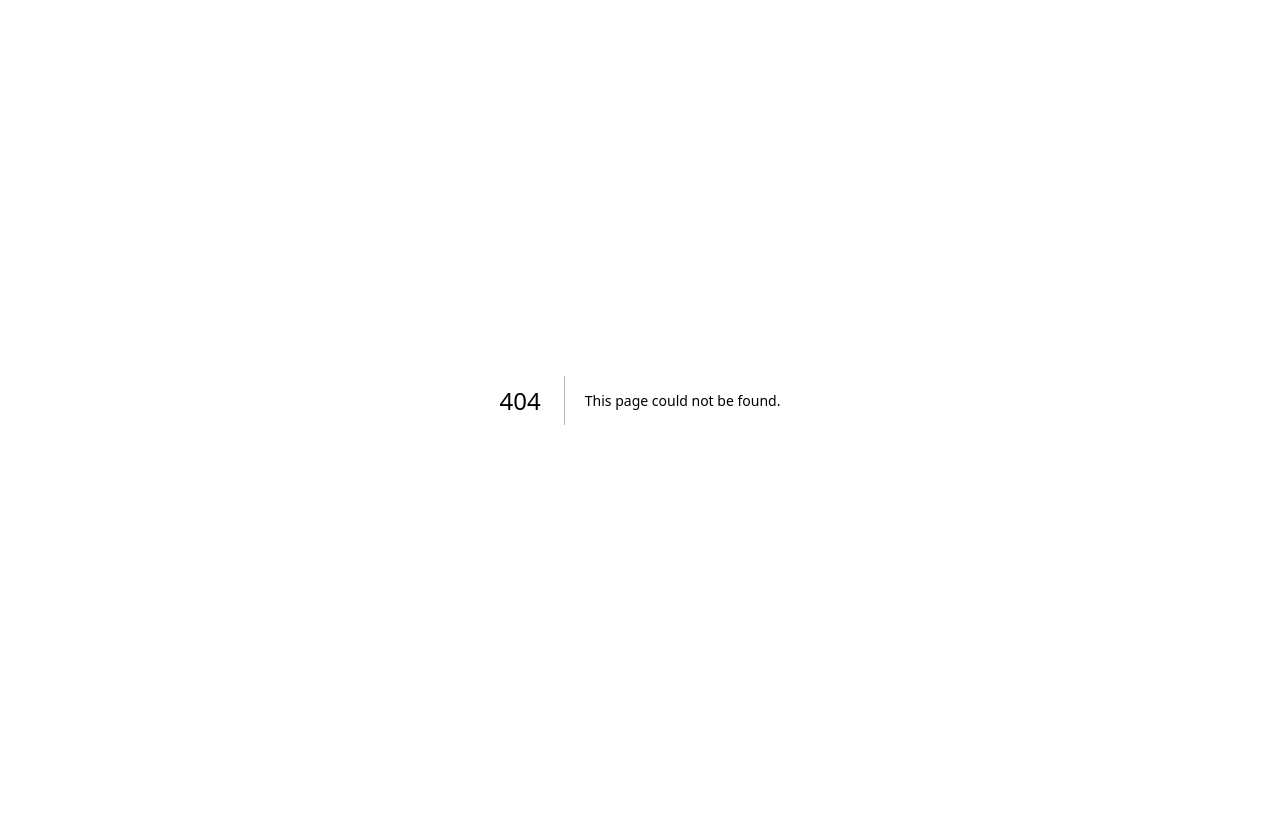
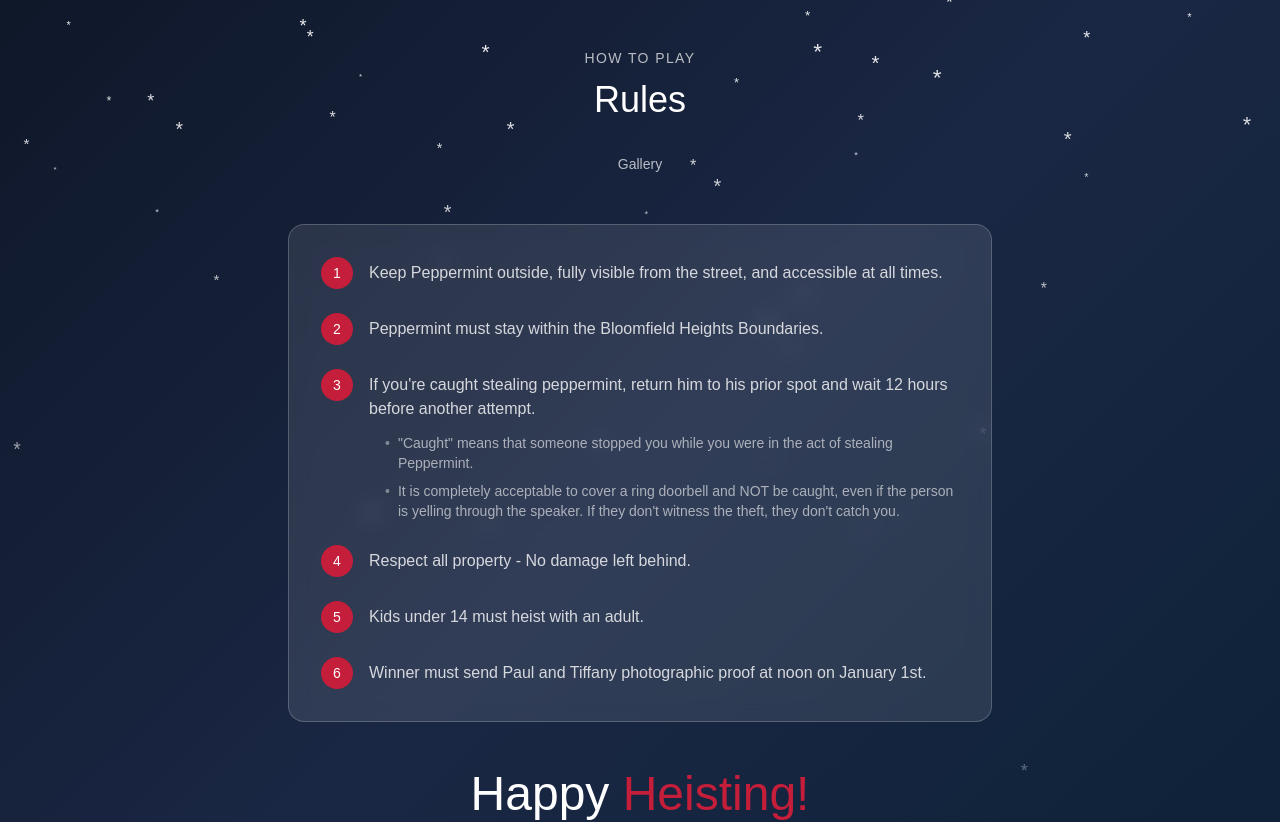
Before and after one commit to ressik/peppermint-tracker, a Next.js app: page /rules in a window 1280 px wide. Before the commit this address had no page. Shown: the top 822 px of the page. Built offline with nearby package versions, Linux system fonts and the light colour scheme.

Commit message:
added a rules page

```diff
--- a/src/app/page.tsx
+++ b/src/app/page.tsx
@@ -119,6 +119,12 @@ export default function Home() {
           >
             Leaderboard
           </Link>
+          <Link
+            href="/rules"
+            className="px-5 py-2 text-sm font-medium text-white/70 hover:text-white transition-all"
+          >
+            Rules
+          </Link>
         </div>
       </div>
 
--- /dev/null
+++ b/src/app/rules/page.tsx
@@ -0,0 +1,101 @@
+import Link from 'next/link';
+
+export default function RulesPage() {
+  return (
+    <div className="max-w-3xl mx-auto px-4 sm:px-6 lg:px-8 py-12">
+      {/* Header */}
+      <div className="text-center mb-12">
+        <p className="text-white/70 text-sm uppercase tracking-widest mb-3">
+          How to Play
+        </p>
+        <h1 className="text-4xl font-light text-white mb-8">
+          Rules
+        </h1>
+        <Link
+          href="/"
+          className="px-5 py-2 text-sm font-medium text-white/70 hover:text-white transition-all"
+        >
+          Gallery
+        </Link>
+      </div>
+
+      {/* Rules */}
+      <div className="card-christmas p-8">
+        <ol className="space-y-6 text-white/80">
+          <li className="flex gap-4">
+            <span className="flex-shrink-0 w-8 h-8 rounded-full bg-[#c41e3a] flex items-center justify-center text-white text-sm font-medium">
+              1
+            </span>
+            <div className="flex-1 pt-1">
+              <p>Keep Peppermint outside, fully visible from the street, and accessible at all times.</p>
+            </div>
+          </li>
+
+          <li className="flex gap-4">
+            <span className="flex-shrink-0 w-8 h-8 rounded-full bg-[#c41e3a] flex items-center justify-center text-white text-sm font-medium">
+              2
+            </span>
+            <div className="flex-1 pt-1">
+              <p>Peppermint must stay within the Bloomfield Heights Boundaries.</p>
+            </div>
+          </li>
+
+          <li className="flex gap-4">
+            <span className="flex-shrink-0 w-8 h-8 rounded-full bg-[#c41e3a] flex items-center justify-center text-white text-sm font-medium">
+              3
+            </span>
+            <div className="flex-1 pt-1">
+              <p className="mb-3">If you&apos;re caught stealing peppermint, return him to his prior spot and wait 12 hours before another attempt.</p>
+              <ul className="space-y-2 ml-4 text-sm text-white/60">
+                <li className="flex gap-2">
+                  <span className="text-white/40">•</span>
+                  <span>&quot;Caught&quot; means that someone stopped you while you were in the act of stealing Peppermint.</span>
+                </li>
+                <li className="flex gap-2">
+                  <span className="text-white/40">•</span>
+                  <span>It is completely acceptable to cover a ring doorbell and NOT be caught, even if the person is yelling through the speaker. If they don&apos;t witness the theft, they don&apos;t catch you.</span>
+                </li>
+              </ul>
+            </div>
+          </li>
+
+          <li className="flex gap-4">
+            <span className="flex-shrink-0 w-8 h-8 rounded-full bg-[#c41e3a] flex items-center justify-center text-white text-sm font-medium">
+              4
+            </span>
+            <div className="flex-1 pt-1">
+              <p>Respect all property - No damage left behind.</p>
+            </div>
+          </li>
+
+          <li className="flex gap-4">
+            <span className="flex-shrink-0 w-8 h-8 rounded-full bg-[#c41e3a] flex items-center justify-center text-white text-sm font-medium">
+              5
+            </span>
+            <div className="flex-1 pt-1">
+              <p>Kids under 14 must heist with an adult.</p>
+            </div>
+          </li>
+
+          <li className="flex gap-4">
+            <span className="flex-shrink-0 w-8 h-8 rounded-full bg-[#c41e3a] flex items-center justify-center text-white text-sm font-medium">
+              6
+            </span>
+            <div className="flex-1 pt-1">
+              <p>Winner must send Paul and Tiffany photographic proof at noon on January 1st.</p>
+            </div>
+          </li>
+        </ol>
+      </div>
+
+      {/* Happy Heisting */}
+      <div className="text-center mt-12">
+        <p className="text-5xl font-light">
+          <span className="text-white">Happy </span>
+          <span className="text-[#c41e3a]">Heisting!</span>
+        </p>
+        <p className="text-white/40 text-sm mt-2">✦ ✦ ✦</p>
+      </div>
+    </div>
+  );
+}
--- a/src/components/Navigation.tsx
+++ b/src/components/Navigation.tsx
@@ -38,6 +38,16 @@ export default function Navigation() {
             >
               Leaderboard
             </Link>
+            <Link
+              href="/rules"
+              className={`px-3 py-1.5 rounded-full text-xs font-medium transition-all ${
+                pathname === '/rules'
+                  ? 'bg-white/10 text-white'
+                  : 'text-white/50 hover:text-white/80'
+              }`}
+            >
+              Rules
+            </Link>
           </div>
         </div>
       </div>
```
